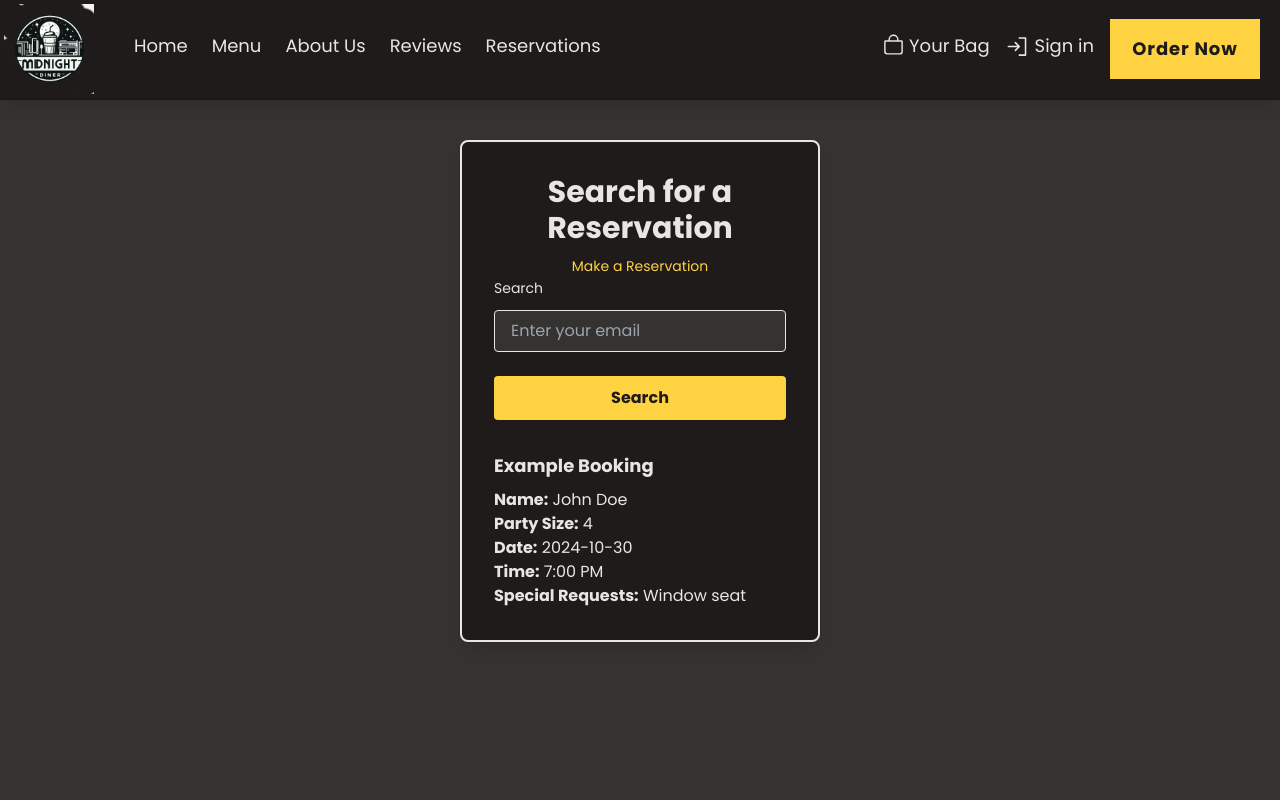
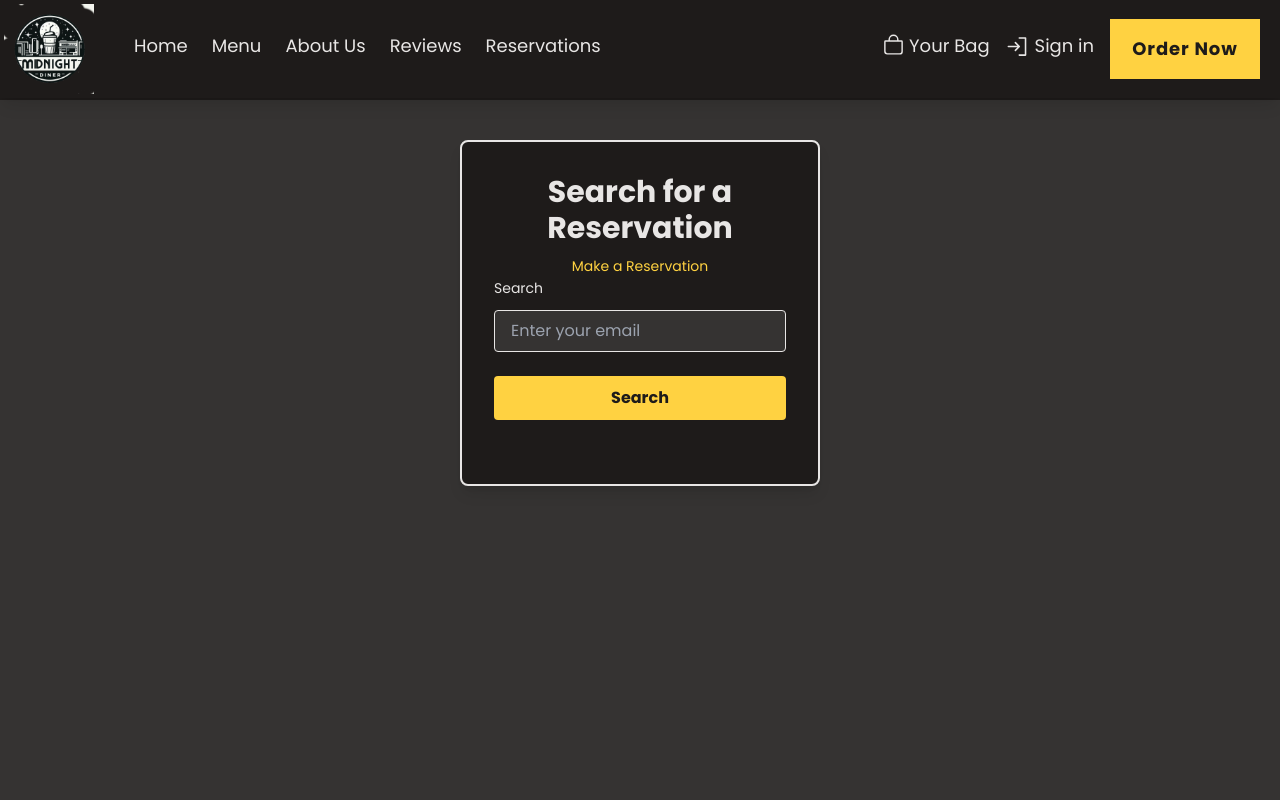
Before and after one commit to MarshallNickolauson/midnight-diner, a React (Vite) app in the folder frontend/: page /booking/search in a window 1280 px wide. Shown: the top 800 px of the page. Built offline with nearby package versions, Linux system fonts and the light colour scheme.

Commit message:
booking search api

```diff
--- a/frontend/src/pages/BookingSearchPage.jsx
+++ b/frontend/src/pages/BookingSearchPage.jsx
@@ -4,6 +4,9 @@ import { useNavigate } from 'react-router-dom';
 
 const BookingSearchPage = () => {
     const [email, setEmail] = useState('');
+    const [searched, setSearched] = useState(false);
+    const [bookings, setBookings] = useState([]);
+
     const navigate = useNavigate();
 
     const [getBookings, { isLoading }] = useGetBookingsMutation();
@@ -12,7 +15,8 @@ const BookingSearchPage = () => {
         e.preventDefault();
         try {
             const res = await getBookings({ email: email }).unwrap();
-            console.log(res);
+            setBookings(res);
+            setSearched(true);
         } catch (error) {
             console.log(error);
         }
@@ -56,14 +60,23 @@ const BookingSearchPage = () => {
                     </div>
                 </form>
 
-                {/* Hard-Coded Example Booking Information */}
+                {/* Render Booking Cards */}
                 <div className="mt-8 text-mainWhite">
-                    <h2 className="text-lg font-semibold">Example Booking</h2>
-                    <p className="mt-2"><strong>Name:</strong> John Doe</p>
-                    <p><strong>Party Size:</strong> 4</p>
-                    <p><strong>Date:</strong> 2024-10-30</p>
-                    <p><strong>Time:</strong> 7:00 PM</p>
-                    <p><strong>Special Requests:</strong> Window seat</p>
+                    {bookings.length > 0 && (
+                        bookings.map((booking) => (
+                            <div key={booking._id} className="border border-mainWhite p-4 rounded mb-4">
+                                <h2 className="text-lg"><strong>Name:</strong> {booking.name}</h2>
+                                <p><strong>Party Size:</strong> {booking.partySize}</p>
+                                <p><strong>Date:</strong> {new Date(booking.dateTime).toLocaleDateString()}</p>
+                                <p><strong>Time:</strong> {new Date(booking.dateTime).toLocaleTimeString([], { hour: '2-digit', minute: '2-digit' })}</p>
+                                <p><strong>Special Requests:</strong> {booking.specialRequests}</p>
+                                <p><strong>Status:</strong> {booking.status}</p>
+                            </div>
+                        ))
+                    )}
+                    {(bookings.length === 0 && searched) && (
+                        <p>No bookings found.</p>
+                    )}
                 </div>
             </div>
         </div>
```
